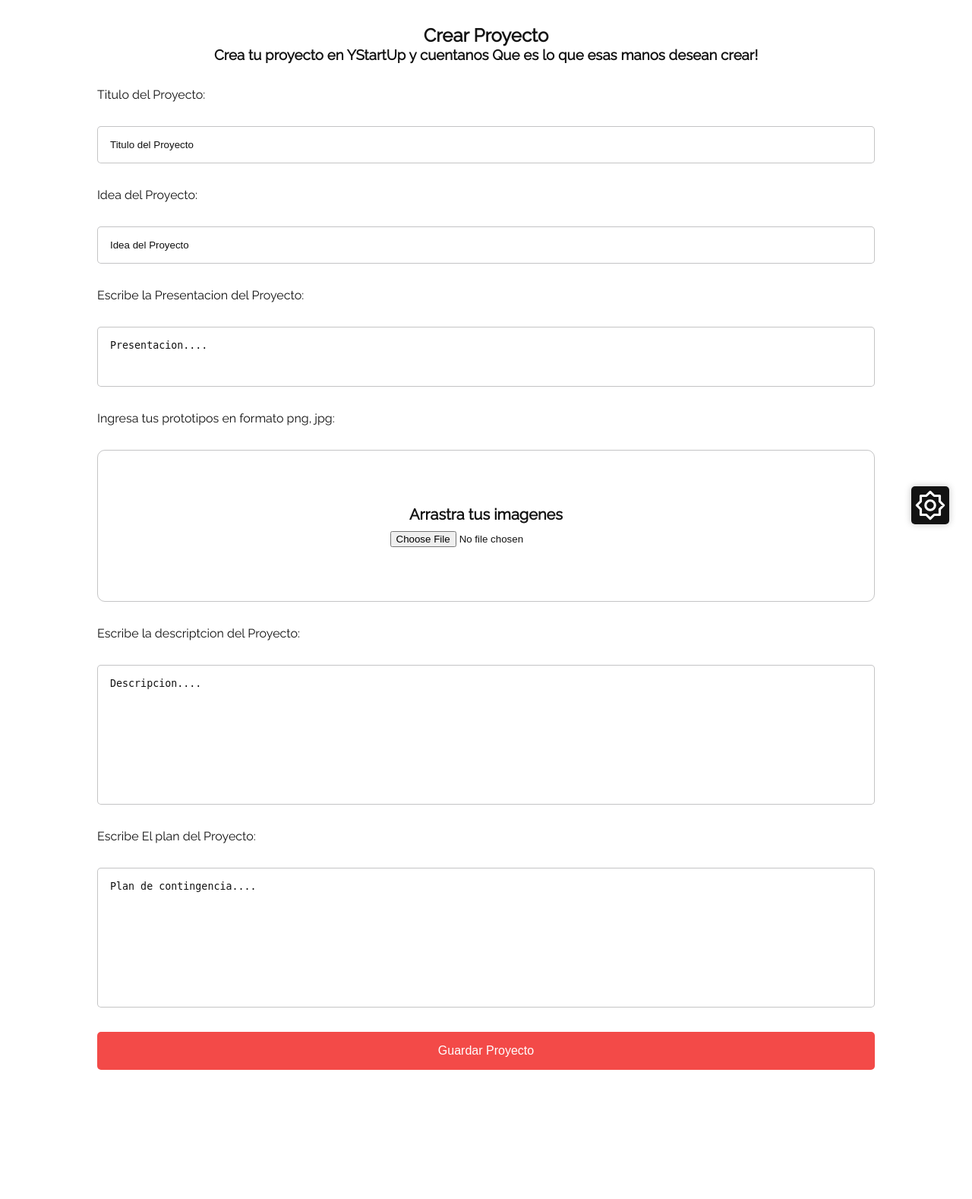
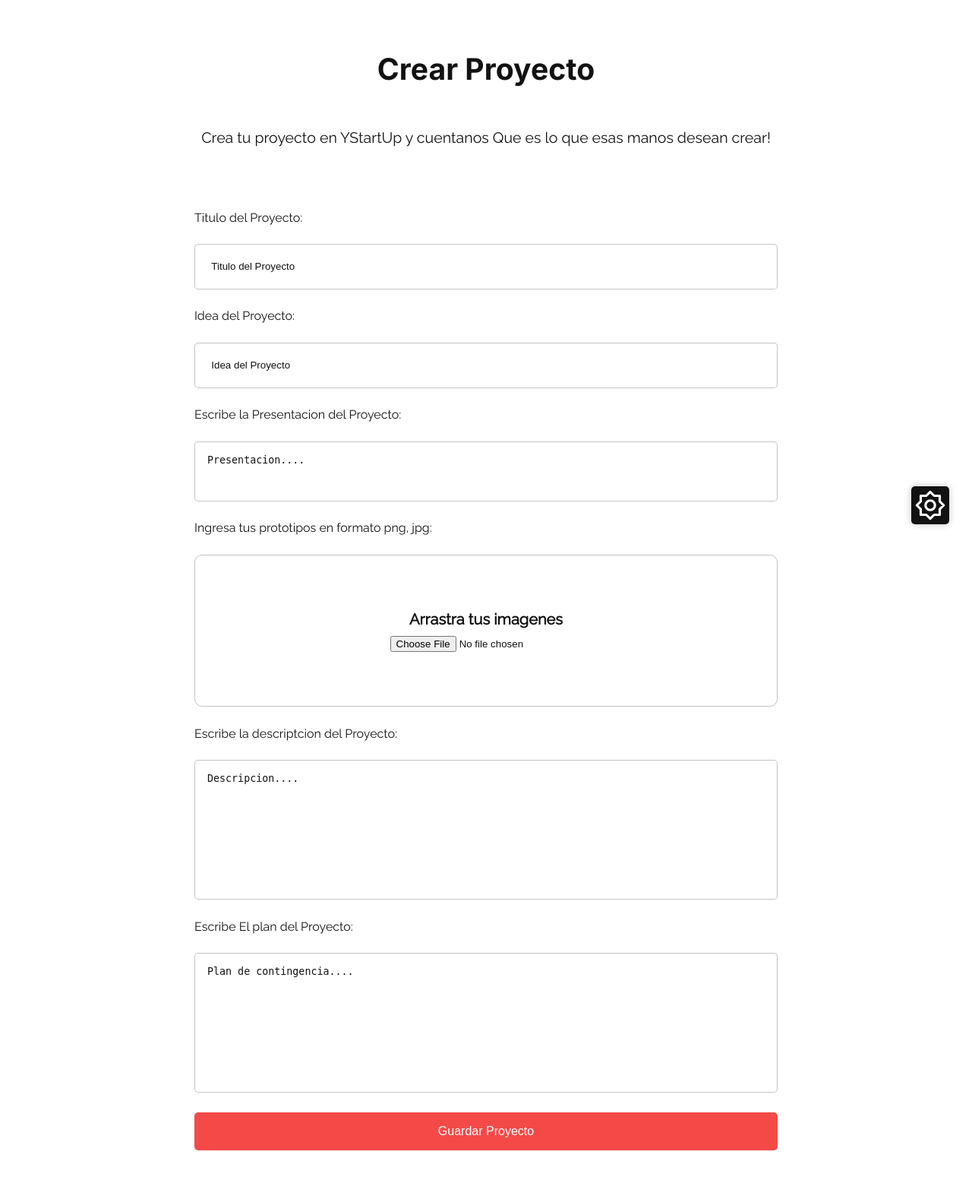
Before and after one commit to Savecoders/WebCrowdFunding, a Flask app: page /projects/create in a window 1280 px wide. Shown: the part 80-1658 px from the top of the page at 76% size. Before the commit the page ends 1488 px from the top, so only its background shows below. Run offline with Flask 3, Linux system fonts and the light colour scheme.

Commit message:
Update user and project templates

```diff
--- a/public/static/css/project.css
+++ b/public/static/css/project.css
@@ -1,26 +1,39 @@
-.flex {
+.section__form {
+  margin: 4rem auto;
   display: flex;
   flex-direction: column;
   justify-content: center;
+  align-items: center;
+  width: 80%;
+  text-align: center;
+  gap: 2rem;
 }
 
-.container {
-  max-width: 1000px;
-  padding: 2rem 4rem;
-  justify-content: center;
-  text-align: center;
+.container__form {
+  display: flex;
+  flex-direction: column;
+  margin-top: 2rem;
+  gap: 1.5rem 0;
+  text-align: left;
+  width: 100%;
 }
 
-.box {
-  margin-top: 2rem;
-  min-width: 50%;
-  gap: 2rem;
-  text-align: left;
+.main__title {
+  font-size: 2rem;
+  font-family: "Inter", sans-serif;
+  font-weight: 700;
+  line-height: 1.4;
 }
 
-.box input[type="text"] {
+.sub_title {
+  line-height: 1.5;
+  font-family: "Raleway", sans-serif;
+  font-weight: 300;
+}
+
+.container__form input[type="text"] {
   border-radius: 5px;
-  padding: 1rem 1rem;
+  padding: 1.6em;
   outline: none;
   color: var(--text-color);
   width: 100%;
@@ -36,7 +49,11 @@
   color: var(--text-color);
 }
 
-.box textarea {
+.container__form input:focus {
+  border: 1px solid #79a6fe;
+}
+
+.container__form textarea {
   border-radius: 5px;
   color: var(--text-color);
   width: 100%;
@@ -52,9 +69,11 @@
   resize: none;
   scroll-behavior: auto;
 }
+::-webkit-input-placeholder {
+  color: var(--text-color);
+}
 
-.box input[type="email"]:focus,
-.box input[type="password"]:focus {
+.container__form textarea:focus {
   border: 1px solid #79a6fe;
 }
 
@@ -112,3 +131,29 @@
   text-align: center;
   transition: color 0.2s ease-in-out;
 }
+
+@media (min-width: 900px) {
+  .section__form {
+    max-width: 1600px;
+    width: 80%;
+    gap: 2.4rem;
+  }
+
+  .container__form {
+    width: 75%;
+    gap: 1.6rem;
+  }
+
+  .main__title {
+    font-size: 4ch;
+    font-family: "Inter", sans-serif;
+    font-weight: 700;
+  }
+
+  .sub_title {
+    margin: 0.5em 0;
+    font-family: "Raleway", sans-serif;
+    font-weight: 500;
+    font-size: 2ch;
+  }
+}
--- a/public/templates/projects/create.html
+++ b/public/templates/projects/create.html
@@ -5,13 +5,13 @@
 
 {% extends "base.html" %} {% block content %} {% include "navbar.html" %}
 
-<section class="flex container">
-  <h1>Crear Proyecto</h1>
-  <h3>
+<section class="section__form">
+  <h1 class="main__title">Crear Proyecto</h1>
+  <h3 class="sub_title">
     Crea tu proyecto en YStartUp y cuentanos Que es lo que esas manos desean
     crear!
   </h3>
-  <form action="" method="post" class="flex box">
+  <form action="" method="post" class="container__form">
     <label for="titleProject">Titulo del Proyecto:</label>
     <input
       type="text"
--- a/public/templates/user/register.html
+++ b/public/templates/user/register.html
@@ -66,7 +66,7 @@
       <!-- image icon -->
 
       <div class="file__container-upload">
-        <label>
+        <label class="image-plus__icon">
           <img
             src="{{ url_for('static', filename='icons/user/photo-plus.svg') }}"
             alt="image-upload"
@@ -82,6 +82,7 @@
             type="file"
             id="profile"
             accept="image/*"
+            class="file-upload-input"
             name="image_profile"
             onchange="checkSubmitFile()"
           />
```
Also changed, not shown: public/static/css/hero.css (+28 -13 lines), public/static/css/user/login.css (+10 -4 lines), public/templates/index.html (+5 -3 lines).
